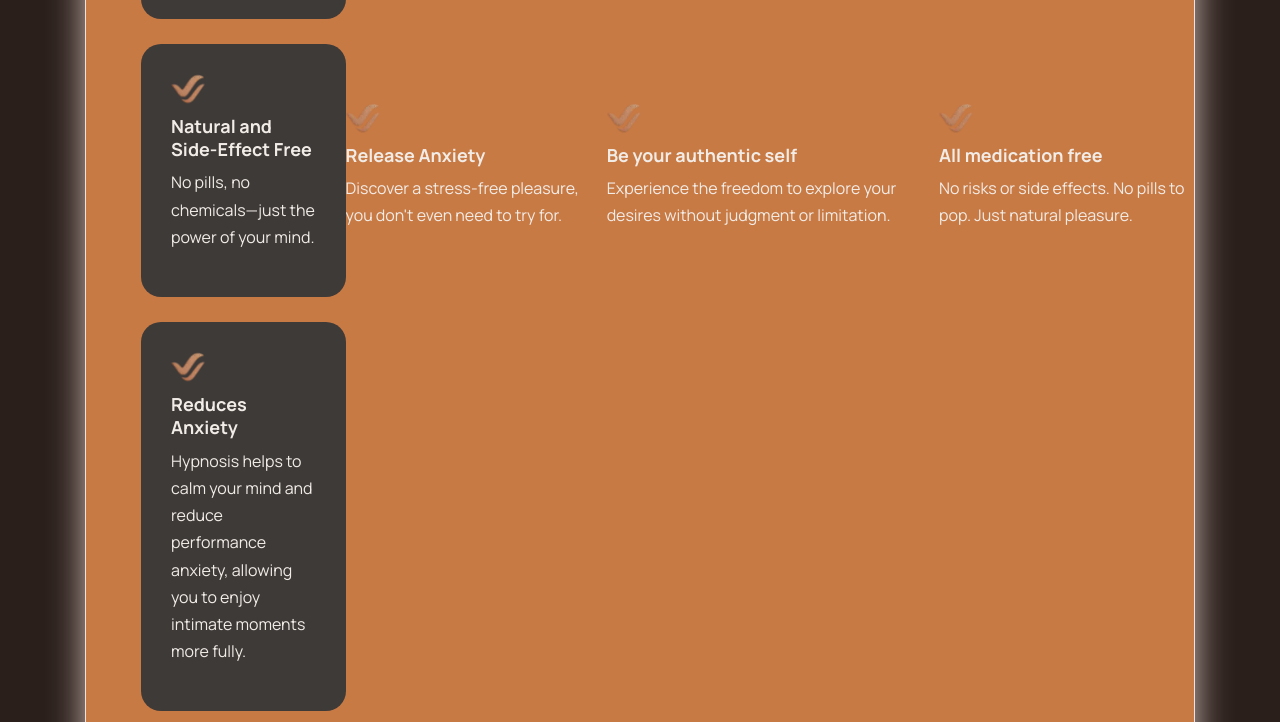
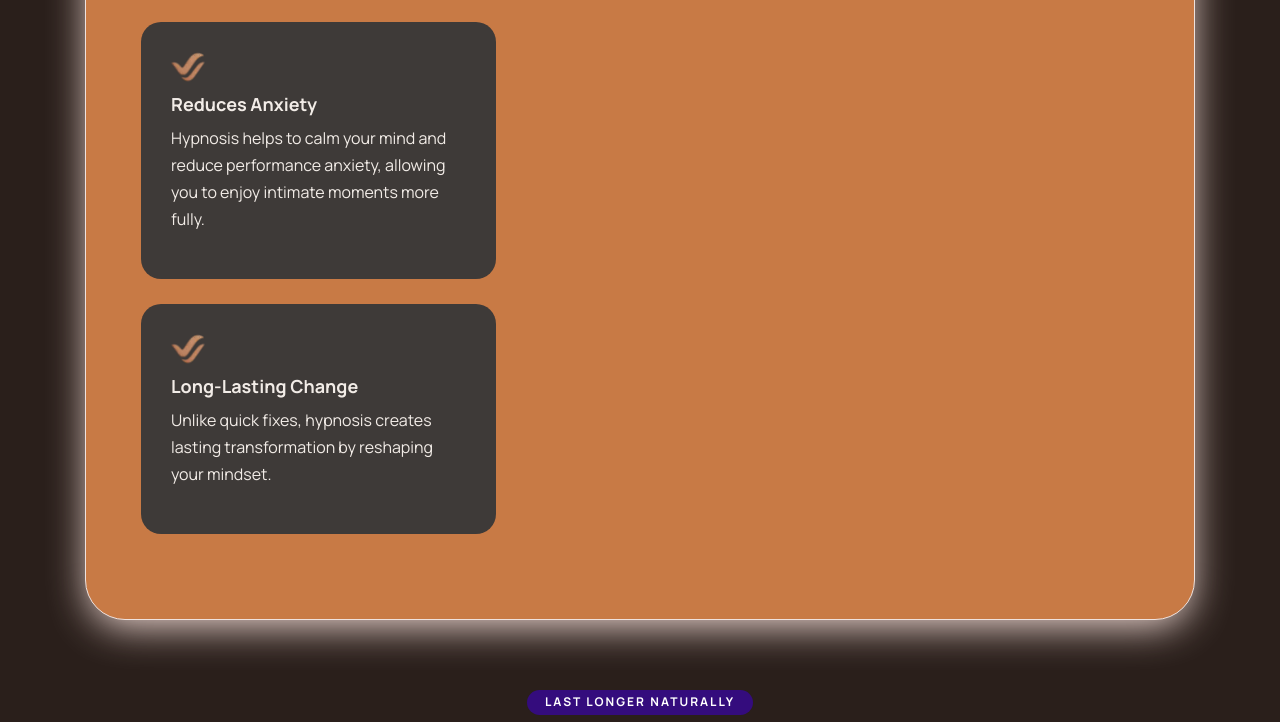
Before and after one commit to wyldemedia/vrile, a website: page index.html in a window 1280 px wide. Shown: the part 2342-3064 px from the top of the page. Drawn offline with Linux system fonts and the light colour scheme; a web font is replaced by a local one.

Commit message:
commented out section

```diff
--- a/index.html
+++ b/index.html
@@ -310,45 +310,7 @@ var captureOutboundLink = function(url) {
           <!-- feature box right -->
          <!--  <div class="right_data feature_box">
 
-            <!-- feature box -->
-            <div class="data_block color3" data-aos="fade-left" data-aos-duration="1500">
-              <div class="icon">
-                <img src="images/Vrile-cu-icon.webp?v=2" alt="image" >
-              </div>
-              <div class="text">
-                <h6>Release Anxiety</h6>
-                <p>Discover a stress-free pleasure, you don't even need to try for. </p>
-              </div>
-            </div>
 
-            <!-- feature box -->
-            <div class="data_block color4" data-aos="fade-left" data-aos-duration="1500">
-              <div class="icon">
-                <img src="images/Vrile-cu-icon.webp?v=2" alt="image" >
-              </div>
-              <div class="text">
-                <h6>Be your authentic self</h6>
-                <p>Experience the freedom to explore your desires without judgment or limitation. </p>
-              </div>
-
-
-          </div>
-          <div class="data_block color4" data-aos="fade-left" data-aos-duration="1500">
-              <div class="icon">
-                <img src="images/Vrile-cu-icon.webp?v=2" alt="image" >
-              </div>
-              <div class="text">
-                <h6>All medication free</h6>
-                <p>No risks or side effects. No pills to pop. Just natural pleasure.  </p>
-              </div>
-            </div>
-
-          </div>
-          <!-- feature image -->
-          <div class="feature_img" data-aos="fade-up" data-aos-duration="1500" data-aos-delay="100">
-            <img src="images/happycouple.webp" alt="image" >
-          </div>
-        </div> -->
       </div>
       <!-- container end -->
     </section>
```
